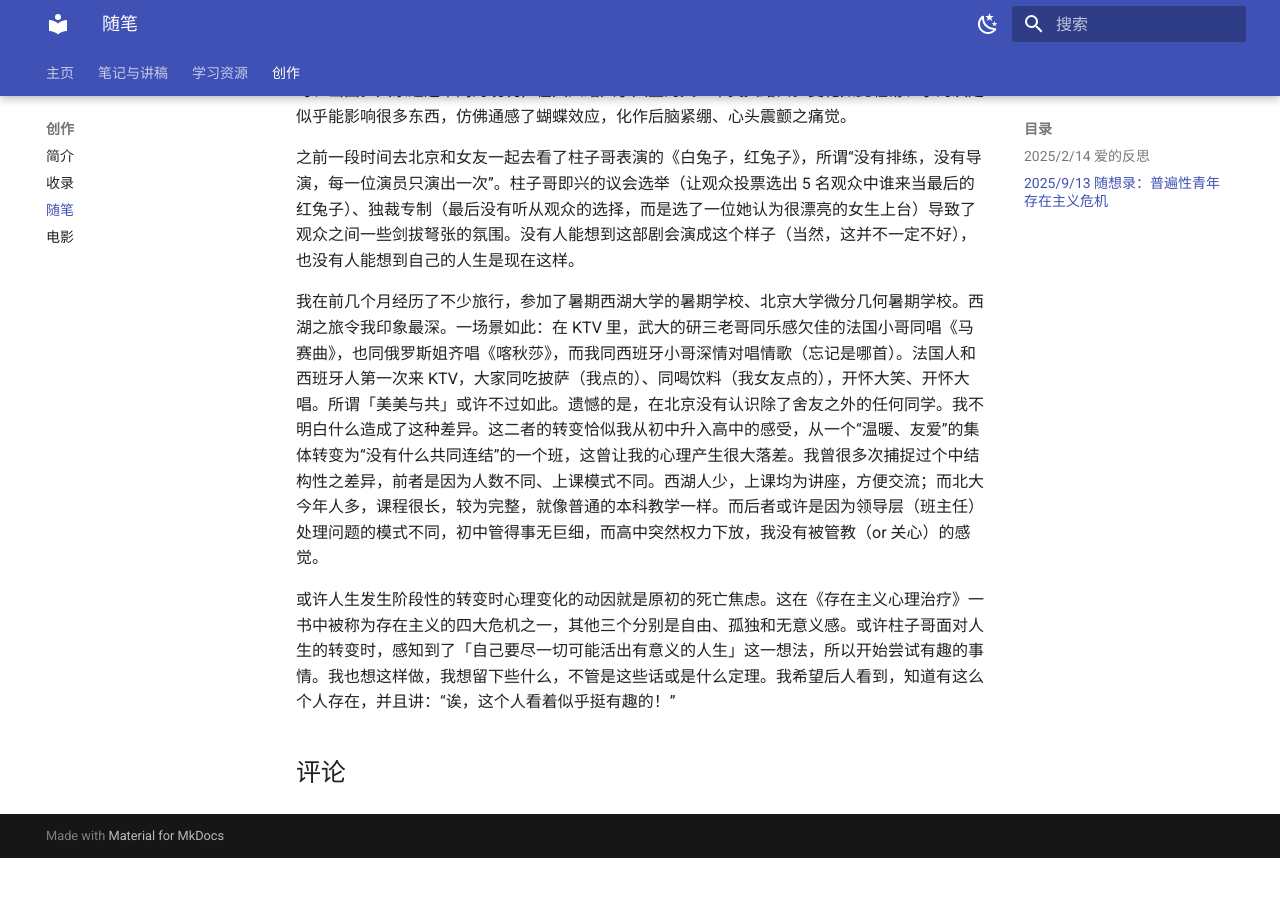
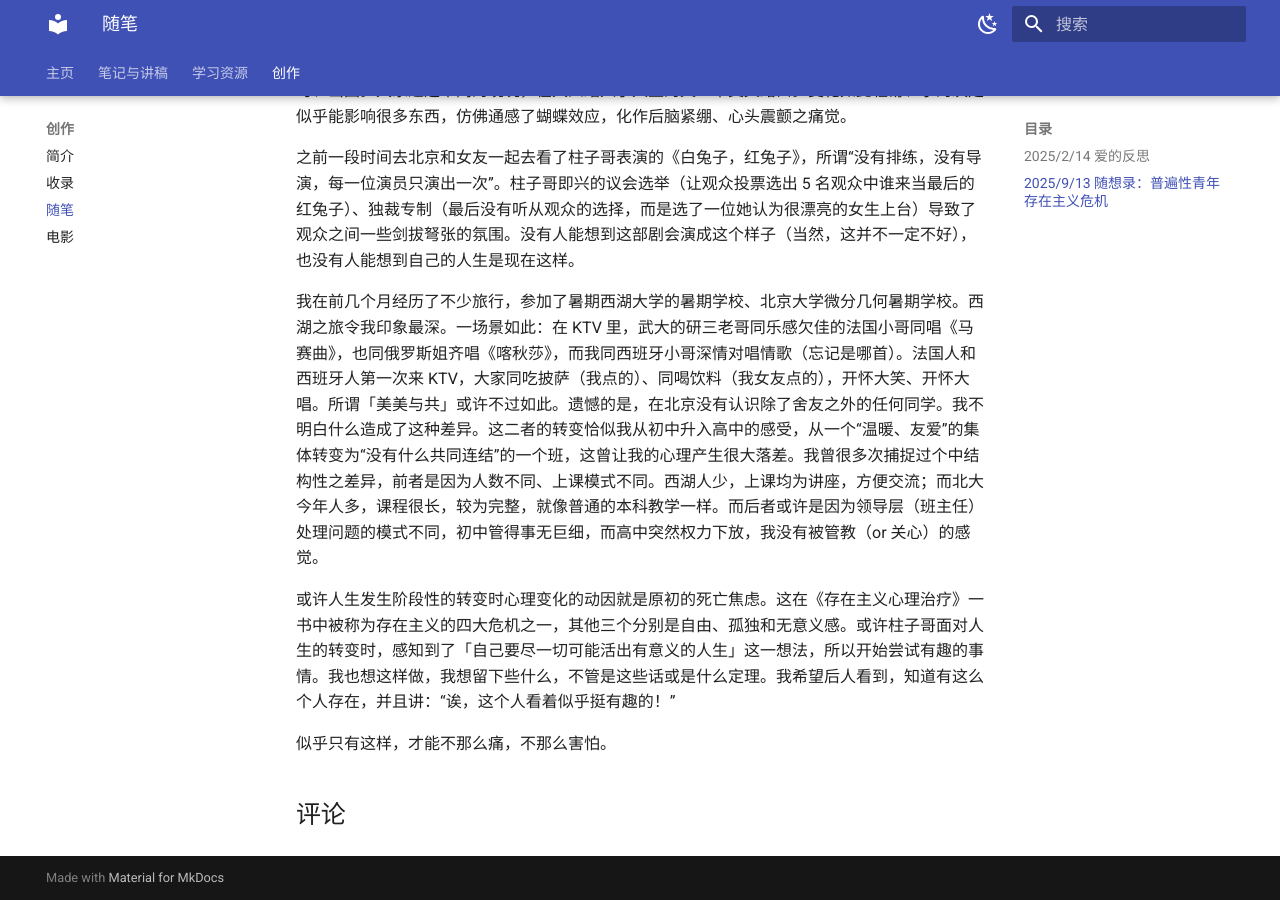
Before and after one commit to Hilbertear/Hilbertmath, an MkDocs documentation site: the page built from docs/write3.md, in a window 1280 px wide and 900 px high, scrolled down 882 px. Built offline with MkDocs 1.6.1 and Material for MkDocs 9.7.7, drawn with Linux system fonts in a browser that asks for light colours; comment, search, counter and statistics services are not loaded; before the commit the page ends 1740 px from its top, so only the background shows below that.

Commit message:
随想录

```diff
--- a/docs/write3.md
+++ b/docs/write3.md
@@ -33,3 +33,5 @@ comments: true
 我在前几个月经历了不少旅行，参加了暑期西湖大学的暑期学校、北京大学微分几何暑期学校。西湖之旅令我印象最深。一场景如此：在 KTV 里，武大的研三老哥同乐感欠佳的法国小哥同唱《马赛曲》，也同俄罗斯姐齐唱《喀秋莎》，而我同西班牙小哥深情对唱情歌（忘记是哪首）。法国人和西班牙人第一次来 KTV，大家同吃披萨（我点的）、同喝饮料（我女友点的），开怀大笑、开怀大唱。所谓「美美与共」或许不过如此。遗憾的是，在北京没有认识除了舍友之外的任何同学。我不明白什么造成了这种差异。这二者的转变恰似我从初中升入高中的感受，从一个“温暖、友爱”的集体转变为“没有什么共同连结”的一个班，这曾让我的心理产生很大落差。我曾很多次捕捉过个中结构性之差异，前者是因为人数不同、上课模式不同。西湖人少，上课均为讲座，方便交流；而北大今年人多，课程很长，较为完整，就像普通的本科教学一样。而后者或许是因为领导层（班主任）处理问题的模式不同，初中管得事无巨细，而高中突然权力下放，我没有被管教（or 关心）的感觉。
 
 或许人生发生阶段性的转变时心理变化的动因就是原初的死亡焦虑。这在《存在主义心理治疗》一书中被称为存在主义的四大危机之一，其他三个分别是自由、孤独和无意义感。或许柱子哥面对人生的转变时，感知到了「自己要尽一切可能活出有意义的人生」这一想法，所以开始尝试有趣的事情。我也想这样做，我想留下些什么，不管是这些话或是什么定理。我希望后人看到，知道有这么个人存在，并且讲：“诶，这个人看着似乎挺有趣的！”
+
+似乎只有这样，才能不那么痛，不那么害怕。
```
